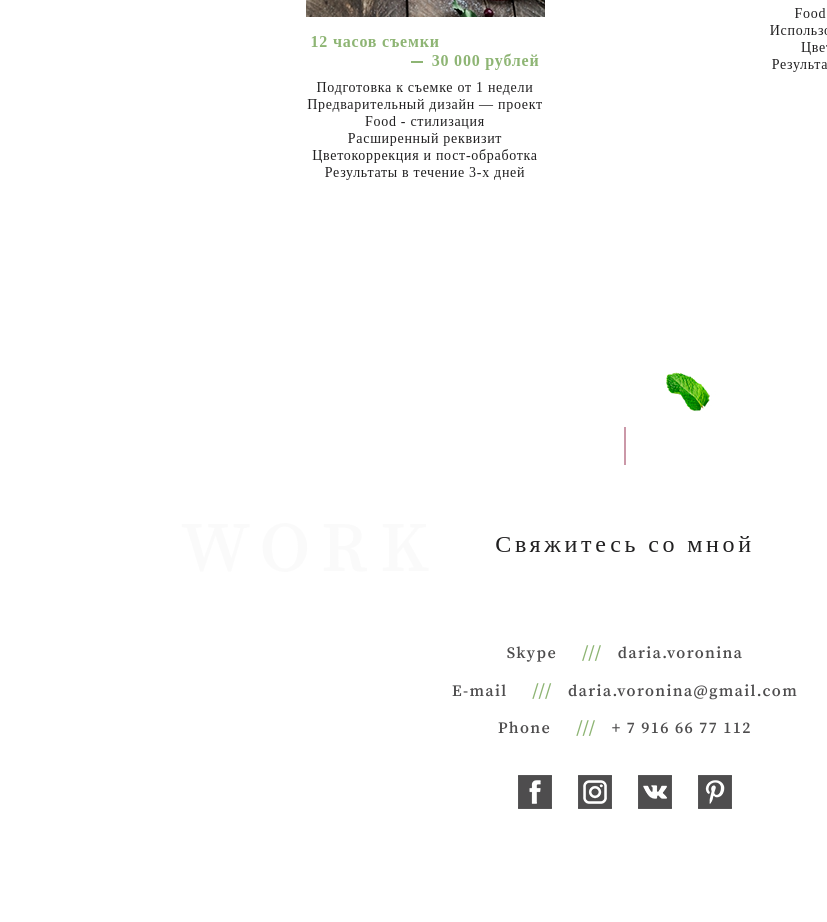
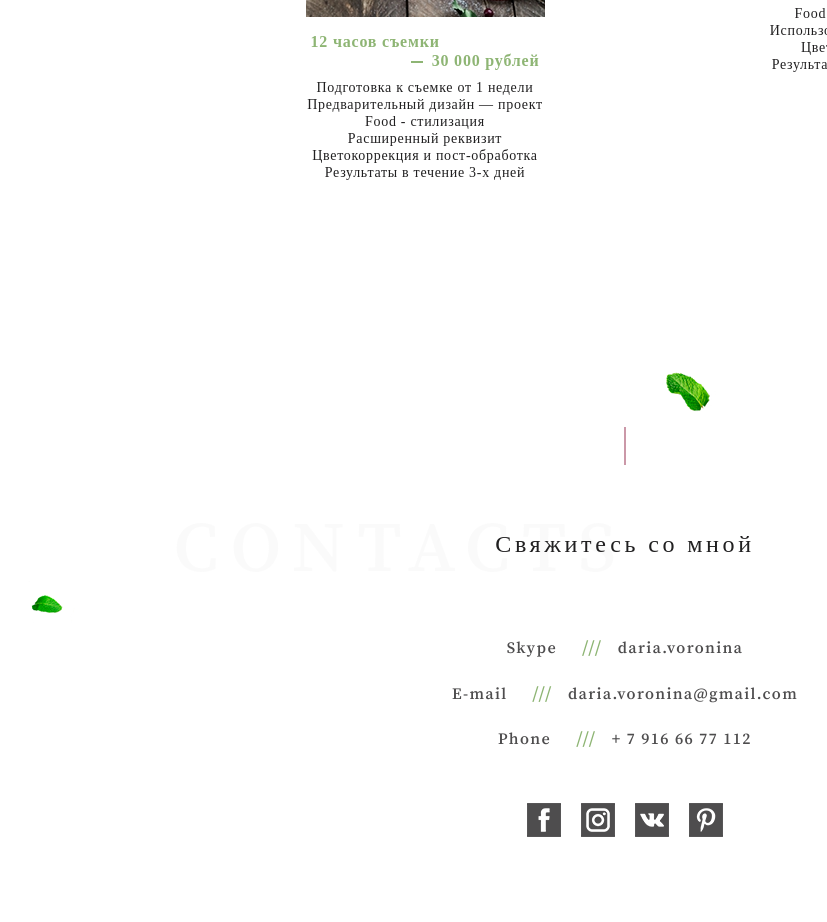
Before and after one commit to bunkerWHz/FoodBlogger, a website: page src/index.html in a window 1280 px wide. Shown: the part 4206-5128 px from the top of the page, without its empty margins (15-842 px from the left). Before the commit the page ends 5100 px from the top, so only its background shows below. Drawn offline with Linux system fonts and the light colour scheme.

Commit message:
add 764px contacts pixel perfect styles

```diff
--- a/src/styles/contacts.scss
+++ b/src/styles/contacts.scss
@@ -88,16 +88,24 @@
 
 @media screen and (min-width: 764px) {
     .contacts {
+        background-image: url(/img/764_contacts_leaf-l.png);
+        background-repeat: no-repeat;
+        background-position: 35px 120px;
         .section__title {
-            margin-bottom: 83px;
+            margin-bottom: 78px;
+            &:after {
+                content: "CONTACTS";
+            }
         }
     }
 
     .contacts__footer {
-
+        .contacts__links {
+            margin-bottom: 53px;
+        }
         .contacts__link {
             font-size: 16px;
-
+            margin-bottom: 25px;
             .link {
                 margin-right: 15px;
                 margin-left: 25px;
@@ -109,6 +117,8 @@
             height: 34px;
 
             .social {
+                margin-right: 20px;
+
                 &__link {
                     width: 34px;
                     height: 34px;
```
Also changed, not shown: src/img/764_contacts_leaf-l.png (added), src/styles/contacts.css, src/styles/contacts.min.css, src/styles/main.css, src/styles/main.min.css.
